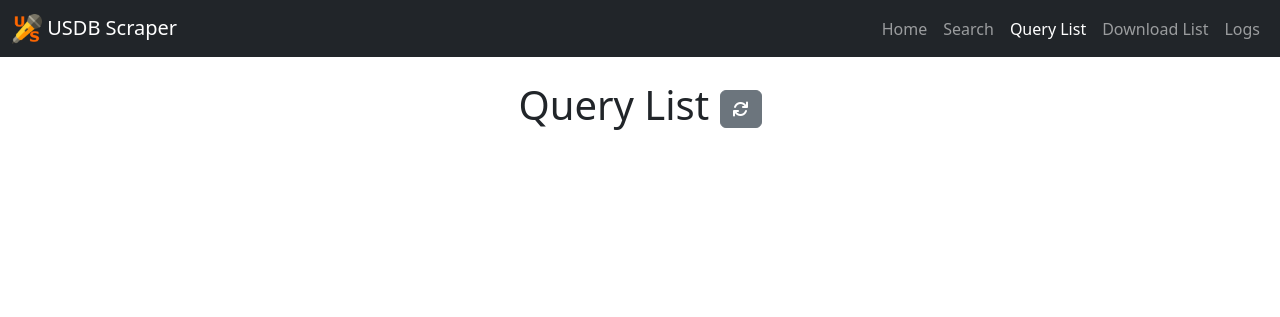
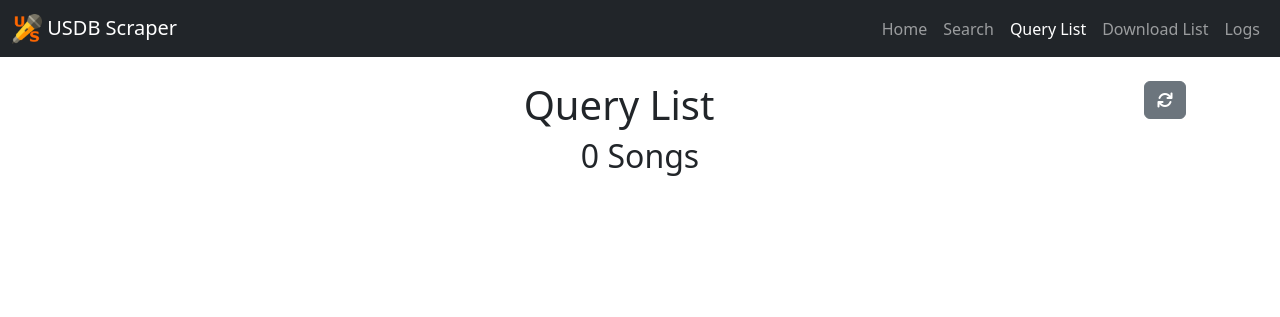
Before and after one commit to DiewahreKeule/USDB-Scraper, a Flask app: page /query-list in a window 1280 px wide. Shown: the top 317 px of the page. Run offline with Flask 3, Linux system fonts and the light colour scheme; data that the repository does not hold is empty.

Commit message:
#14 - Number of Songs - changed query_list.html - changed download.html

```diff
--- a/templates/downloads.html
+++ b/templates/downloads.html
@@ -7,6 +7,7 @@
             <i class="fa-solid fa-arrows-rotate"></i>
         </button>
     </h1>
+    <h2 class="text-center">{{ downloaded_songs|length }} Songs</h2>
 
     <div class="container">
         <ul class="list-group">
--- a/templates/query_list.html
+++ b/templates/query_list.html
@@ -14,11 +14,12 @@
         </div>
     </div>
 
-    <h1 class="text-center">Query List
-        <button class="btn btn-secondary" id="reloadButton">
+    <h1 class="text-center" id="query-list-header">Query List
+        <button class="btn btn-secondary btn-refresh" id="reloadButton">
             <i class="fa-solid fa-arrows-rotate"></i>
         </button>
     </h1>
+    <h2 class="text-center">{{ songs|length }} Songs</h2>
 
     <div class="container">
         <ul class="list-group">
```
